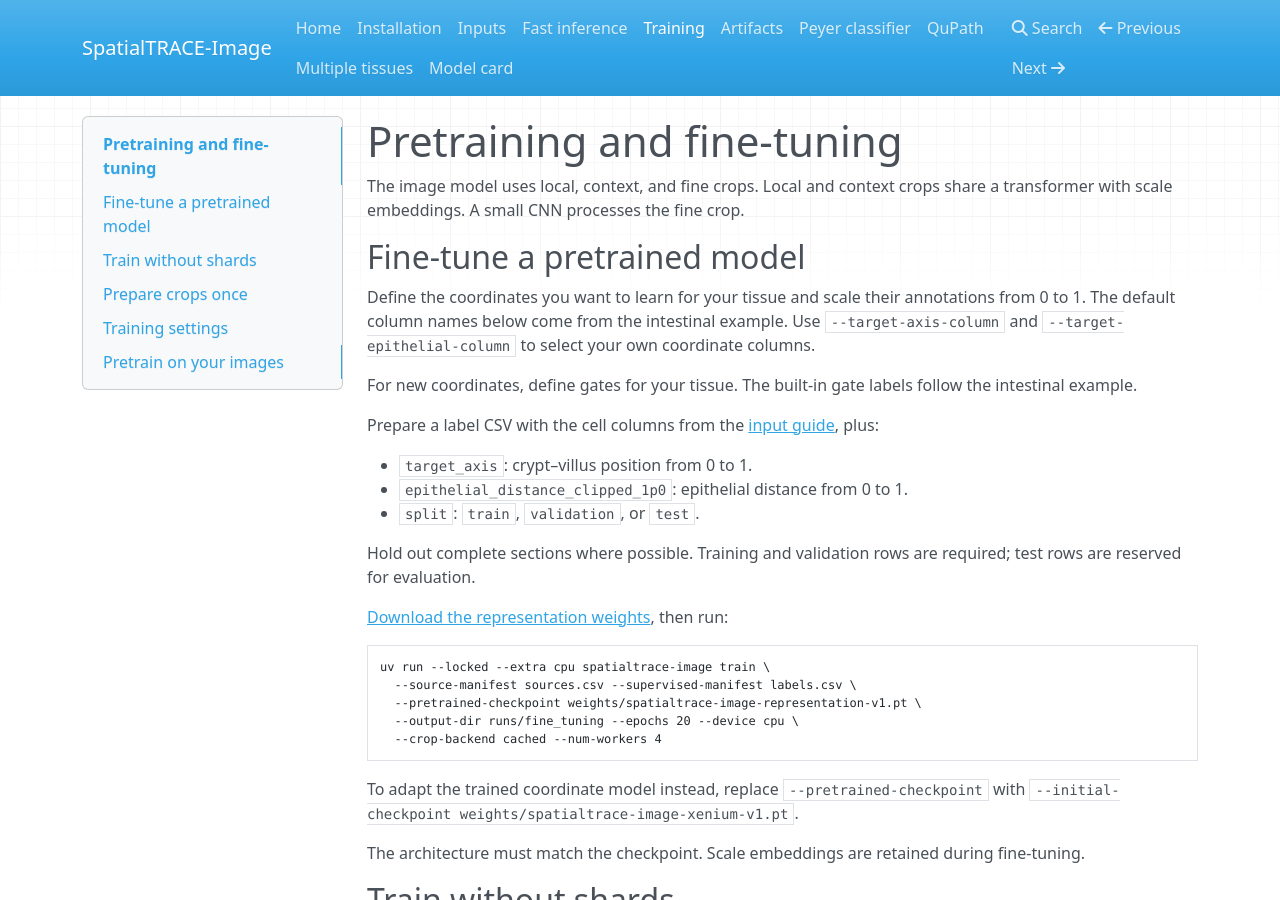
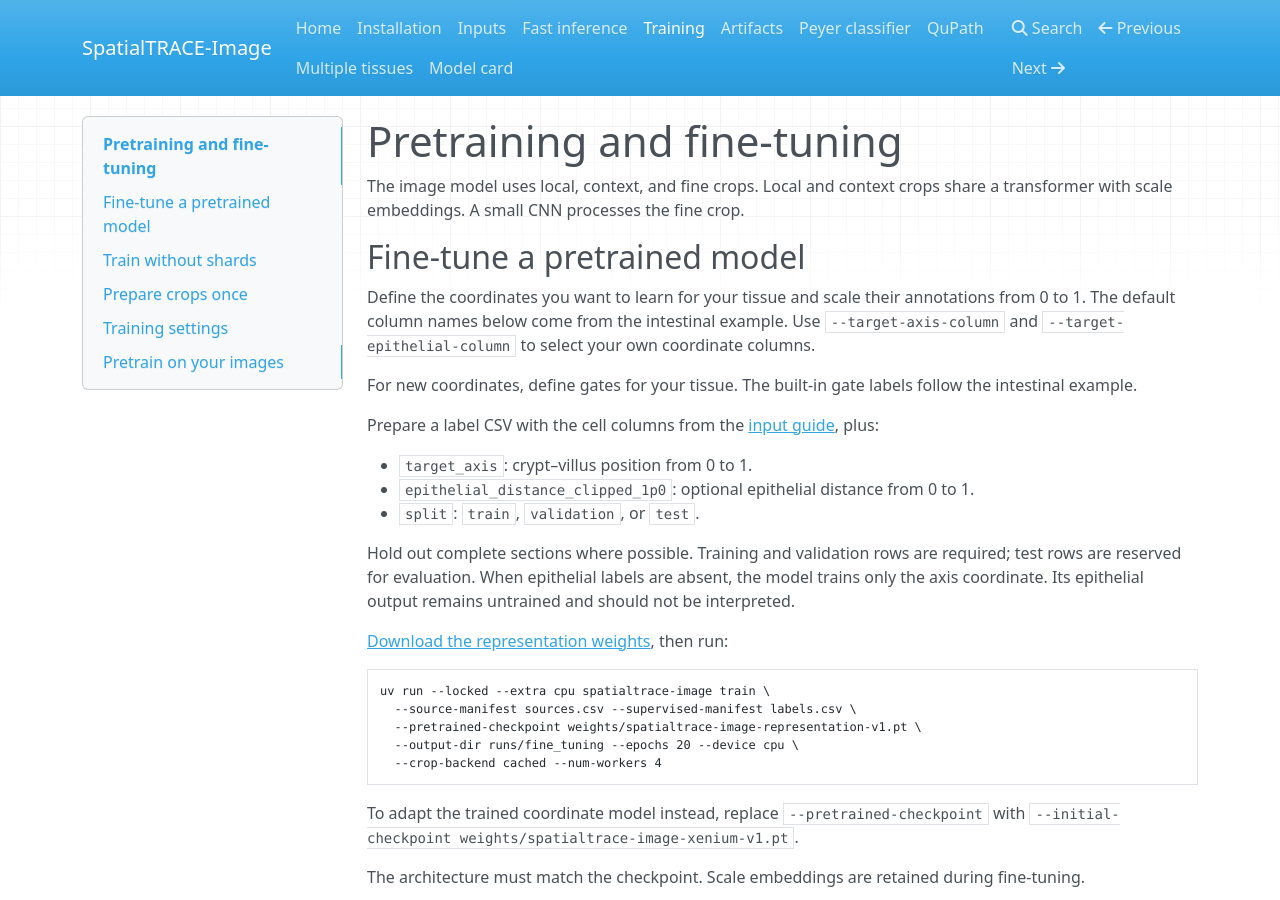
Before and after one commit to amonell/SpatialTRACE-Image, an MkDocs documentation site: the page built from docs/training.md, in a window 1280 px wide and 900 px high. Built offline with MkDocs 1.6.1, drawn with Linux system fonts in a browser that asks for light colours; nearby versions of some CDN libraries.

Commit message:
Allow axis-only fine-tuning without epithelial labels

```diff
--- a/docs/training.md
+++ b/docs/training.md
@@ -11,10 +11,12 @@ For new coordinates, define gates for your tissue. The built-in gate labels foll
 Prepare a label CSV with the cell columns from the [input guide](apply_to_own_data.md), plus:
 
 - `target_axis`: crypt–villus position from 0 to 1.
-- `epithelial_distance_clipped_1p0`: epithelial distance from 0 to 1.
+- `epithelial_distance_clipped_1p0`: optional epithelial distance from 0 to 1.
 - `split`: `train`, `validation`, or `test`.
 
 Hold out complete sections where possible. Training and validation rows are required; test rows are reserved for evaluation.
+When epithelial labels are absent, the model trains only the axis coordinate.
+Its epithelial output remains untrained and should not be interpreted.
 
 [Download the representation weights](artifacts.md), then run:
 
```
Also changed, not shown: 1 other file.
